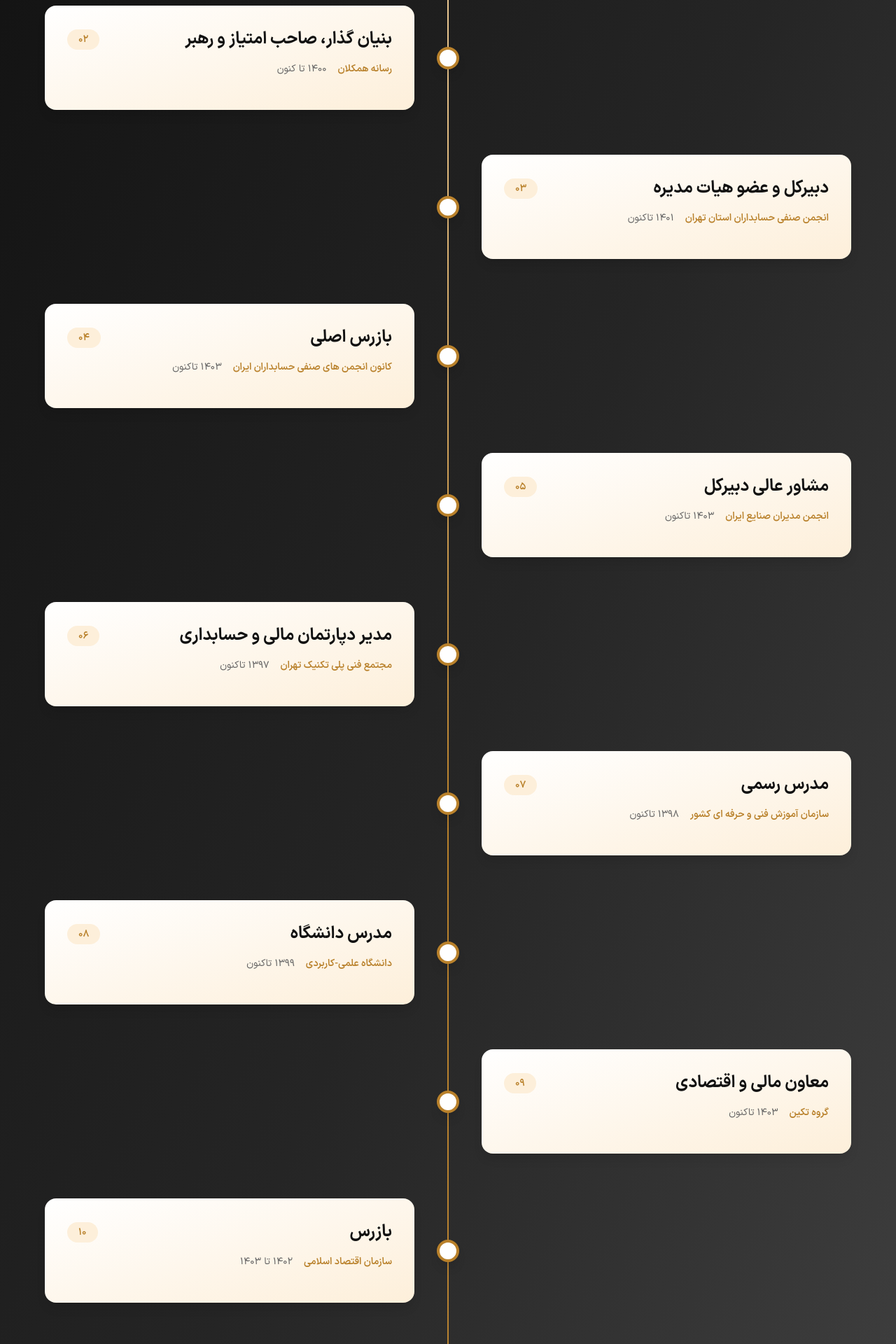
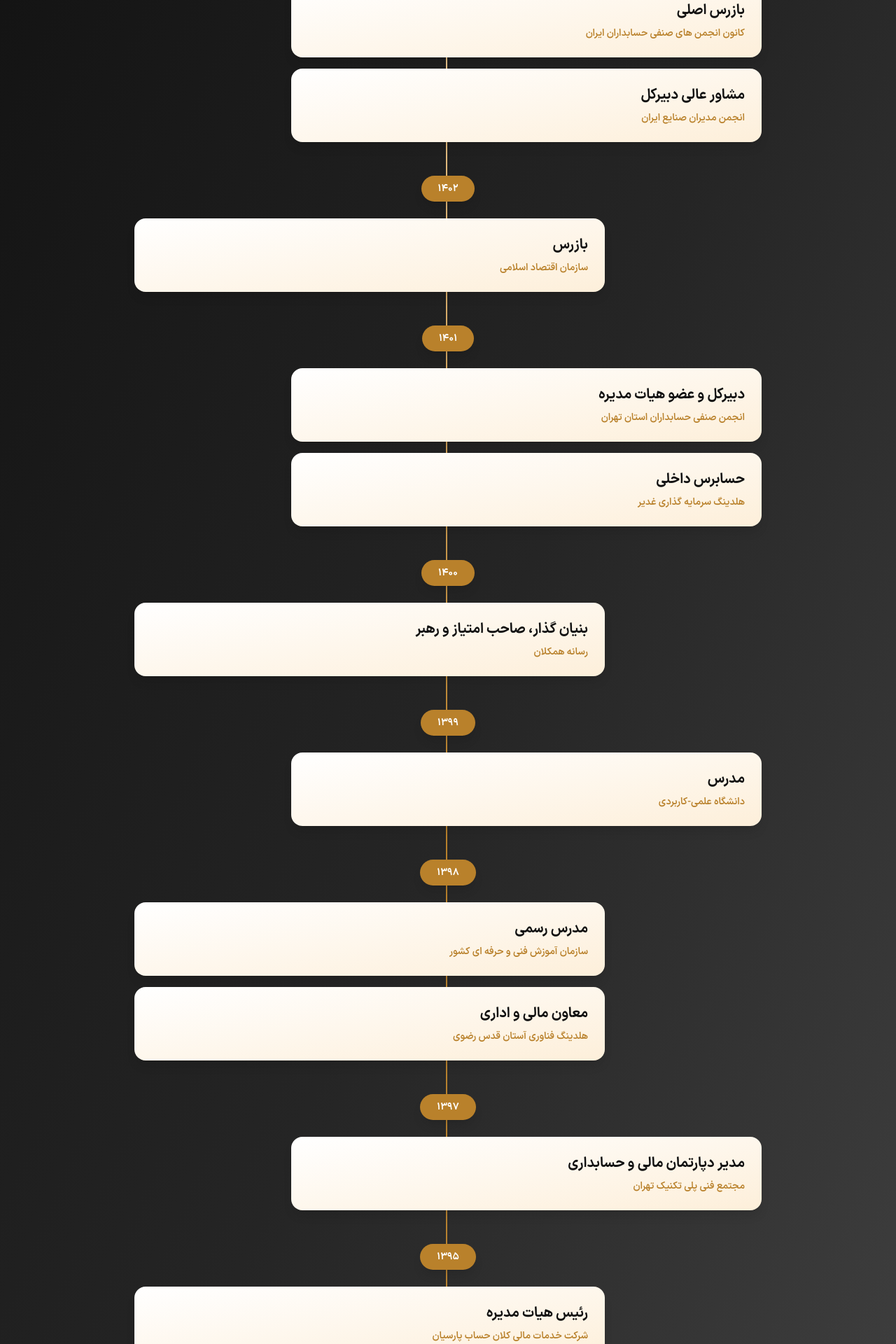
Before and after one commit to mahdi7596/mahdimahdiyani-webapp-v1, a React (Vite) app in the folder client/: page /about-me in a window 1280 px wide. Shown: the part 3060-4980 px from the top of the page at 70% size. Built offline with nearby package versions, Linux system fonts and the light colour scheme.

Commit message:
redesigned timeline to match content given by client

```diff
--- a/client/src/components/Timeline.tsx
+++ b/client/src/components/Timeline.tsx
@@ -1,101 +1,134 @@
 import { motion } from "framer-motion";
 import { useInView } from "react-intersection-observer";
 
-interface Experience {
-  id: string;
+interface ExperienceItem {
   position: string;
   company: string;
-  date: string;
   description?: string;
 }
 
-const experiences: Experience[] = [
+interface YearExperience {
+  year: string;
+  items: ExperienceItem[];
+}
+
+const timelineData: YearExperience[] = [
   {
-    id: "01",
-    position: "رئیس هیات مدیره",
-    company: "شرکت خدمات مالی کلان حساب پارسیان",
-    date: "۱۳۹۵ تا کنون",
+    year: "۱۴۰۳",
+    items: [
+      {
+        position: "معاون مالی و اقتصادی",
+        company: "گروه تکین",
+      },
+      {
+        position: "بازرس اصلی",
+        company: "کانون انجمن های صنفی حسابداران ایران",
+      },
+      {
+        position: "مشاور عالی دبیرکل",
+        company: "انجمن مدیران صنایع ایران",
+      },
+    ],
   },
   {
-    id: "02",
-    position: "بنیان گذار، صاحب امتیاز و رهبر",
-    company: "رسانه همکلان",
-    date: "۱۴۰۰ تا کنون",
+    year: "۱۴۰۲",
+    items: [
+      {
+        position: "بازرس",
+        company: "سازمان اقتصاد اسلامی",
+      },
+    ],
   },
   {
-    id: "03",
-    position: "دبیرکل و عضو هیات مدیره",
-    company: "انجمن صنفی حسابداران استان تهران",
-    date: "۱۴۰۱ تاکنون",
+    year: "۱۴۰۱",
+    items: [
+      {
+        position: "دبیرکل و عضو هیات مدیره",
+        company: "انجمن صنفی حسابداران استان تهران",
+      },
+      {
+        position: "حسابرس داخلی",
+        company: "هلدینگ سرمایه گذاری غدیر",
+      },
+    ],
   },
   {
-    id: "04",
-    position: "بازرس اصلی",
-    company: "کانون انجمن های صنفی حسابداران ایران",
-    date: "۱۴۰۳ تاکنون",
+    year: "۱۴۰۰",
+    items: [
+      {
+        position: "بنیان گذار، صاحب امتیاز و رهبر",
+        company: "رسانه همکلان",
+      },
+    ],
   },
   {
-    id: "05",
-    position: "مشاور عالی دبیرکل",
-    company: "انجمن مدیران صنایع ایران",
-    date: "۱۴۰۳ تاکنون",
+    year: "۱۳۹۹",
+    items: [
+      {
+        position: "مدرس",
+        company: "دانشگاه علمی-کاربردی",
+      },
+    ],
   },
   {
-    id: "06",
-    position: "مدیر دپارتمان مالی و حسابداری",
-    company: "مجتمع فنی پلی تکنیک تهران",
-    date: "۱۳۹۷ تاکنون",
+    year: "۱۳۹۸",
+    items: [
+      {
+        position: "مدرس رسمی",
+        company: "سازمان آموزش فنی و حرفه ای کشور",
+      },
+      {
+        position: "معاون مالی و اداری",
+        company: "هلدینگ فناوری آستان قدس رضوی",
+      },
+    ],
   },
   {
-    id: "07",
-    position: "مدرس رسمی",
-    company: "سازمان آموزش فنی و حرفه ای کشور",
-    date: "۱۳۹۸ تاکنون",
+    year: "۱۳۹۷",
+    items: [
+      {
+        position: "مدیر دپارتمان مالی و حسابداری",
+        company: "مجتمع فنی پلی تکنیک تهران",
+      },
+    ],
   },
   {
-    id: "08",
-    position: "مدرس دانشگاه",
-    company: "دانشگاه علمی-کاربردی",
-    date: "۱۳۹۹ تاکنون",
+    year: "۱۳۹۵",
+    items: [
+      {
+        position: "رئیس هیات مدیره",
+        company: "شرکت خدمات مالی کلان حساب پارسیان",
+      },
+      {
+        position: "سرپرست ارشد",
+        company: "موسسه حسابرسی کارآمد حساب ایرانیان",
+      },
+    ],
   },
   {
-    id: "09",
-    position: "معاون مالی و اقتصادی",
-    company: "گروه تکین",
-    date: "۱۴۰۳ تاکنون",
+    year: "۱۳۹۲",
+    items: [
+      {
+        position: "حسابرس ارشد",
+        company: "موسسه حسابرسی آزموده کاران",
+      },
+    ],
   },
   {
-    id: "10",
-    position: "بازرس",
-    company: "سازمان اقتصاد اسلامی",
-    date: "۱۴۰۲ تا ۱۴۰۳",
-  },
-  {
-    id: "11",
-    position: "حسابرس داخلی",
-    company: "هلدینگ سرمایه گذاری غدیر",
-    date: "۱۴۰۱ تا ۱۴۰۲",
-  },
-  {
-    id: "12",
-    position: "معاون مالی و اداری",
-    company: "هلدینگ فناوری آستان قدس رضوی",
-    date: "۱۳۹۸ تا ۱۴۰۱",
-  },
-  {
-    id: "13",
-    position: "سرپرست ارشد حسابرسی",
-    company: "موسسه حسابرسی کارآمد حساب ایرانیان",
-    date: "۱۳۹۵ تا ۱۴۰۳",
-    description:
-      "همچنین سرپرست ارشد حسابرسی در موسسه حسابرسی آزموده کاران (۱۳۹۲ تا ۱۳۹۵) و موسسه حسابرسی تدبیرمحاسب آریا (۱۳۸۹ تا ۱۳۹۲)",
+    year: "۱۳۸۹",
+    items: [
+      {
+        position: "حسابرس",
+        company: "موسسه حسابرسی تدبیرمحاسب آریا",
+      },
+    ],
   },
 ];
 
 const Timeline = () => {
   const [ref, inView] = useInView({
     triggerOnce: false,
-    threshold: 0.2,
+    threshold: 0.1,
   });
 
   return (
@@ -129,117 +162,57 @@
           </motion.h2>
         </div>
 
-        <div ref={ref} className="max-w-6xl mx-auto relative">
+        <div ref={ref} className="max-w-4xl mx-auto relative">
           {/* Timeline Line */}
-          <div className="absolute left-1/2 top-0 bottom-0 w-0.5 bg-gradient-to-b from-primary300 via-primary to-primary700 -translate-x-1/2 max-md:hidden" />
+          <div className="absolute right-1/2 left-1/2 w-0.5 h-full bg-gradient-to-b from-primary300 via-primary to-primary700 -translate-x-1/2" />
 
-          {/* Experience Items */}
-          {experiences.map((exp, index) => {
-            const isEven = index % 2 === 0;
-            return (
-              <motion.div
-                key={exp.id}
-                initial={{ opacity: 0, x: isEven ? -50 : 50 }}
-                animate={inView ? { opacity: 1, x: 0 } : {}}
-                transition={{ duration: 0.5, delay: index * 0.2 }}
-                className="relative mb-16 last:mb-0"
-              >
-                <div className="grid grid-cols-1 md:grid-cols-[1fr,auto,1fr] items-center">
-                  {/* Right Side Content for Large Screens */}
-                  <div
-                    className={`hidden md:block ${
-                      isEven ? "md:block" : "md:invisible"
-                    } md:pl-8`}
+          {/* Timeline Items */}
+          {timelineData.map((yearData, index) => (
+            <motion.div
+              key={yearData.year}
+              initial={{ opacity: 0, y: 20 }}
+              animate={inView ? { opacity: 1, y: 0 } : {}}
+              transition={{ duration: 0.5, delay: index * 0.1 }}
+              className="relative mb-12"
+            >
+              {/* Year Badge */}
+              <div className="flex items-center justify-center mb-6">
+                <div className="bg-primary text-white font-bold px-6 py-2 rounded-full shadow-lg">
+                  {yearData.year}
+                </div>
+              </div>
+
+              {/* Experience Items */}
+              <div className="space-y-4">
+                {yearData.items.map((item, itemIndex) => (
+                  <motion.div
+                    key={`${yearData.year}-${itemIndex}`}
+                    initial={{ opacity: 0, x: index % 2 === 0 ? -30 : 30 }}
+                    animate={inView ? { opacity: 1, x: 0 } : {}}
+                    transition={{
+                      duration: 0.5,
+                      delay: 0.2 + index * 0.1 + itemIndex * 0.05,
+                    }}
+                    className={`relative bg-gradient-to-br from-surfaceBg to-primary100 rounded-2xl p-6 shadow-lg hover:shadow-xl transition-all duration-300 hover:-translate-y-1 max-w-2xl mx-auto ${
+                      index % 2 === 0
+                        ? "md:ml-auto md:mr-0"
+                        : "md:mr-auto md:ml-0"
+                    }`}
                   >
-                    <div className="max-w-xl mr-auto bg-gradient-to-br from-surfaceBg to-primary100 rounded-2xl p-8 shadow-lg hover:shadow-xl transition-all duration-300 hover:-translate-y-1">
-                      <div className="flex items-center justify-between mb-4">
-                        <h3 className="text-2xl font-bold text-neutrals">
-                          {exp.position}
-                        </h3>
-                        <span className="text-primary font-semibold px-4 py-1 bg-primary100 rounded-full">
-                          {exp.id}
-                        </span>
-                      </div>
-                      <div className="mb-4">
-                        <span className="text-primary font-semibold">
-                          {exp.company}
-                        </span>
-                        <span className="text-neutrals400 mr-4">
-                          {exp.date}
-                        </span>
-                      </div>
-                      {exp.description && (
-                        <p className="text-neutrals400 leading-relaxed">
-                          {exp.description}
-                        </p>
-                      )}
-                    </div>
-                  </div>
-
-                  {/* Timeline Circle */}
-                  <div className="w-8 h-8 bg-surfaceBg border-4 border-primary rounded-full z-10 mx-auto shadow-lg shadow-primary/20 max-md:hidden" />
-
-                  {/* Left Side Content for Large Screens */}
-                  <div
-                    className={`hidden md:block ${
-                      !isEven ? "md:block" : "md:invisible"
-                    } md:pr-8`}
-                  >
-                    <div className="max-w-xl ml-auto bg-gradient-to-br from-surfaceBg to-primary100 rounded-2xl p-8 shadow-lg hover:shadow-xl transition-all duration-300 hover:-translate-y-1">
-                      <div className="flex items-center justify-between mb-4">
-                        <h3 className="text-2xl font-bold text-neutrals">
-                          {exp.position}
-                        </h3>
-                        <span className="text-primary font-semibold px-4 py-1 bg-primary100 rounded-full">
-                          {exp.id}
-                        </span>
-                      </div>
-                      <div className="mb-4">
-                        <span className="text-primary font-semibold">
-                          {exp.company}
-                        </span>
-                        <span className="text-neutrals400 mr-4">
-                          {exp.date}
-                        </span>
-                      </div>
-                      {exp.description && (
-                        <p className="text-neutrals400 leading-relaxed">
-                          {exp.description}
-                        </p>
-                      )}
-                    </div>
-                  </div>
-
-                  {/* Mobile View - Single Column */}
-                  <div className="md:hidden px-4">
-                    <div className="max-w-xl mx-auto bg-gradient-to-br from-surfaceBg to-primary100 rounded-2xl p-8 shadow-lg hover:shadow-xl transition-all duration-300 hover:-translate-y-1">
-                      <div className="flex items-center justify-between mb-4">
-                        <h3 className="text-2xl font-bold text-neutrals">
-                          {exp.position}
-                        </h3>
-                        <span className="text-primary font-semibold px-4 py-1 bg-primary100 rounded-full">
-                          {exp.id}
-                        </span>
-                      </div>
-                      <div className="mb-4">
-                        <span className="text-primary font-semibold">
-                          {exp.company}
-                        </span>
-                        <span className="text-neutrals400 mr-4">
-                          {exp.date}
-                        </span>
-                      </div>
-                      {exp.description && (
-                        <p className="text-neutrals400 leading-relaxed">
-                          {exp.description}
-                        </p>
-                      )}
-                    </div>
-                  </div>
-                </div>
-              </motion.div>
-            );
-          })}
+                    <h3 className="text-xl font-bold text-neutrals mb-2">
+                      {item.position}
+                    </h3>
+                    <p className="text-primary font-semibold">{item.company}</p>
+                    {item.description && (
+                      <p className="text-neutrals400 mt-2">
+                        {item.description}
+                      </p>
+                    )}
+                  </motion.div>
+                ))}
+              </div>
+            </motion.div>
+          ))}
         </div>
       </div>
     </section>
```
